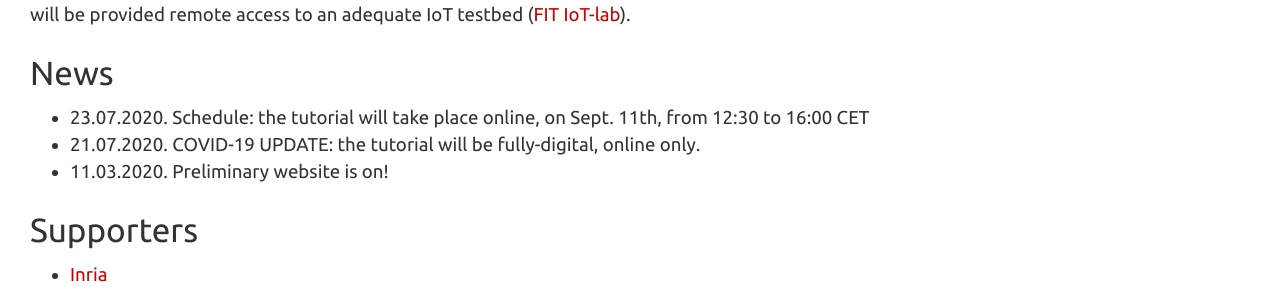
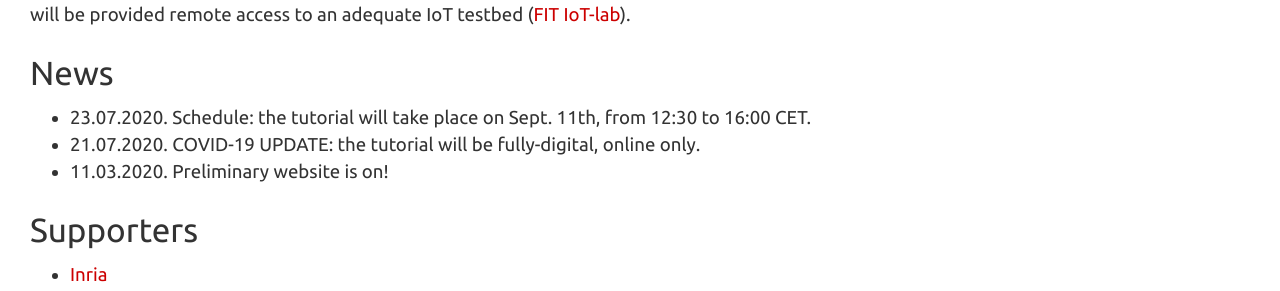
Before and after one commit to future-proof-iot/Tutorial, a Jekyll site: the page built from index.md, in a window 1280 px wide. Shown: the part 357-648 px from the top of the page. Built offline with Jekyll 4.4.1, drawn with Linux system fonts in a browser that asks for light colours; nearby versions of some CDN libraries.

```diff
--- a/index.md
+++ b/index.md
@@ -11,7 +11,7 @@ The tutorial taking place online-only, participants will be provided remote acce
 
 ## News
 
-- 23.07.2020. Schedule: the tutorial will take place online, on Sept. 11th, from 12:30 to 16:00 CET
+- 23.07.2020. Schedule: the tutorial will take place on Sept. 11th, from 12:30 to 16:00 CET.
 - 21.07.2020. COVID-19 UPDATE: the tutorial will be fully-digital, online only.
 - 11.03.2020. Preliminary website is on!
 
```
